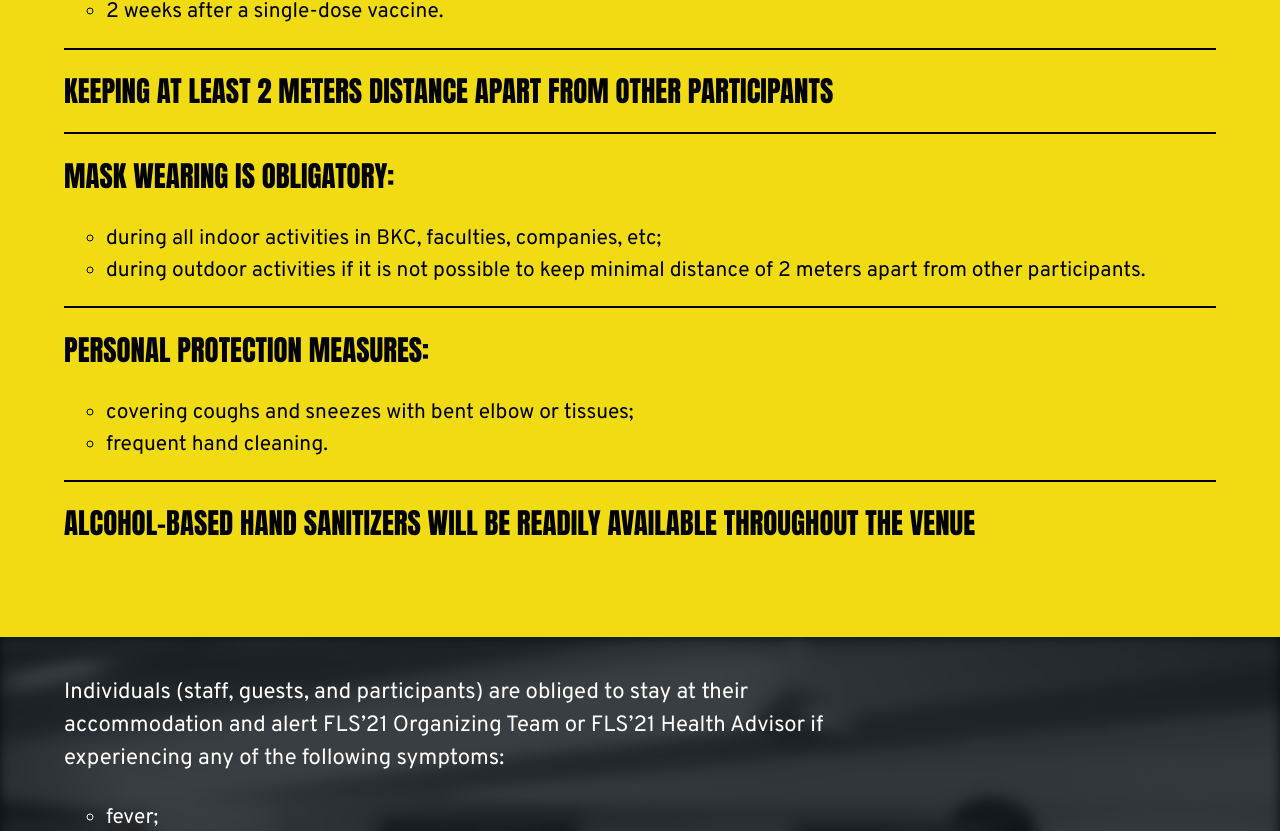
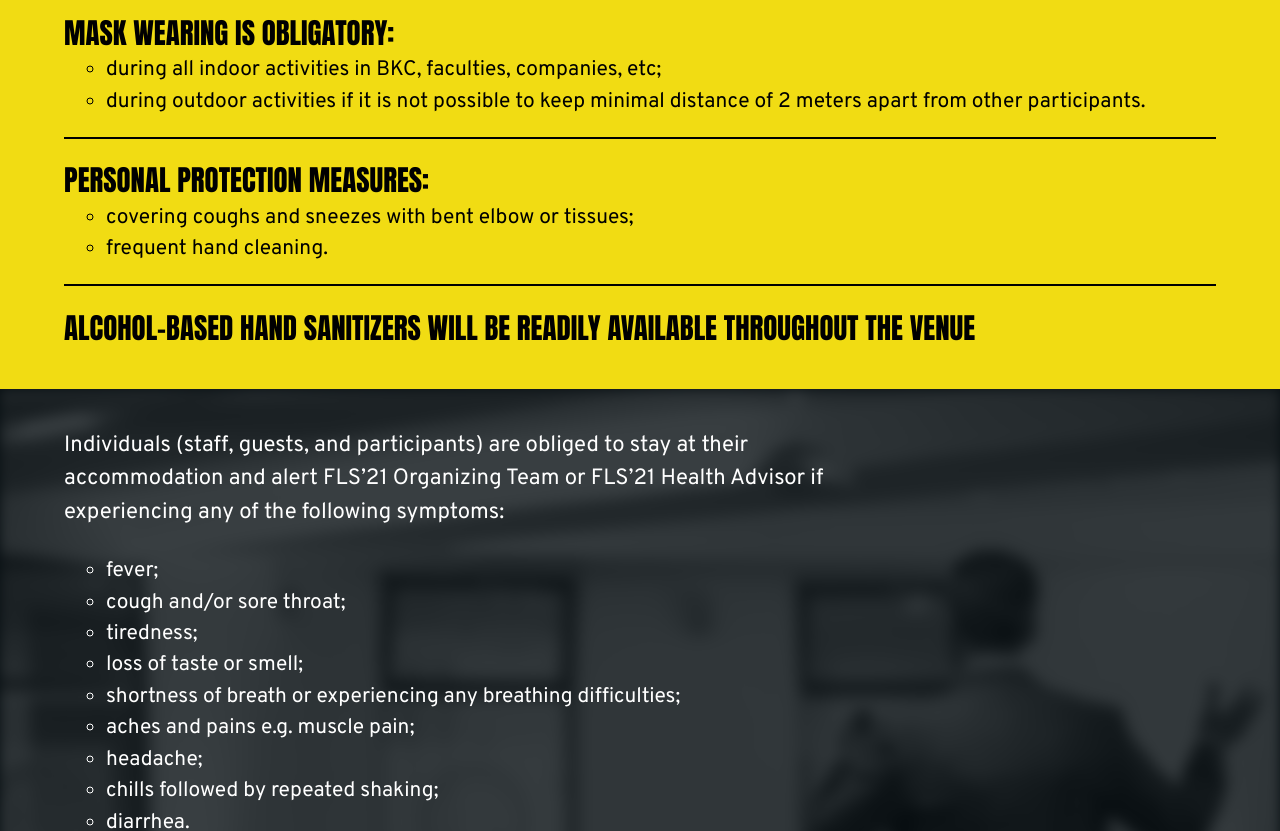
Before and after one commit to anja-sunjic/FLS, a Next.js app: page /protocols in a window 1280 px wide. Shown: the part 977-1808 px from the top of the page. Built offline with nearby package versions, Linux system fonts and the light colour scheme.

Commit message:
Fixed the padding issue on the Health and Safety Protocols page

```diff
--- a/components/Protocols/Rules.js
+++ b/components/Protocols/Rules.js
@@ -48,11 +48,7 @@ export default function Rules() {
               <li>frequent hand cleaning.</li>
             </ul>
             <hr />
-
-            <h2>
-              Alcohol-based hand sanitizers will be readily available throughout
-              the venue
-            </h2>
+            <h2>Alcohol-based hand sanitizers will be readily available throughout the venue</h2>
           </div>
         </div>
       </div>
--- a/styles/Protocols/_intro.scss
+++ b/styles/Protocols/_intro.scss
@@ -3,7 +3,7 @@
   height: auto;
   width: 100%;
   padding-top: 13rem;
-  padding-bottom: 10rem;
+  padding-bottom: 5vh;
   min-height: unset !important;
   .protocols-list {
     color: white;
@@ -13,8 +13,8 @@
   }
   @include touch {
     padding: 0 1.5rem;
-    padding-top: 13rem;
-    padding-bottom: 10rem;
+    padding-top: 10vh;
+    padding-bottom: 5vh;
   }
   .title-line {
     display: flex;
@@ -58,7 +58,8 @@
     font-size: 1.6rem;
   }
   background-color: $yellow;
-  padding: 5rem 0;
+  padding-top: 5vh;
+  padding-bottom: 5vh;
   ::-moz-selection {
     color: $yellow;
     background: $dark;
@@ -69,15 +70,19 @@
   }
   @include touch {
     padding: 4rem 1.5rem;
+    padding-top: 5vh;
+    padding-bottom: 5vh;
   }
   ._content {
     display: flex;
     align-items: left;
     flex-direction: column;
     flex-wrap: wrap;
+
     h2 {
       font-size: 2.2rem;
       color: black;
+      margin: 0;
     }
     h4 {
       font-size: 2rem;
@@ -93,7 +98,11 @@
     }
   }
 }
-.hero.bottom.protocols {
-  padding-top: 3rem;
-  padding-bottom: 3rem;
+.intro.bottom.hero.protocols {
+  padding-top: 0;
+  padding-bottom: 0;
+  .container .inner {
+    padding-top: 5vh;
+    padding-bottom: 5vh;
+  }
 }
```
